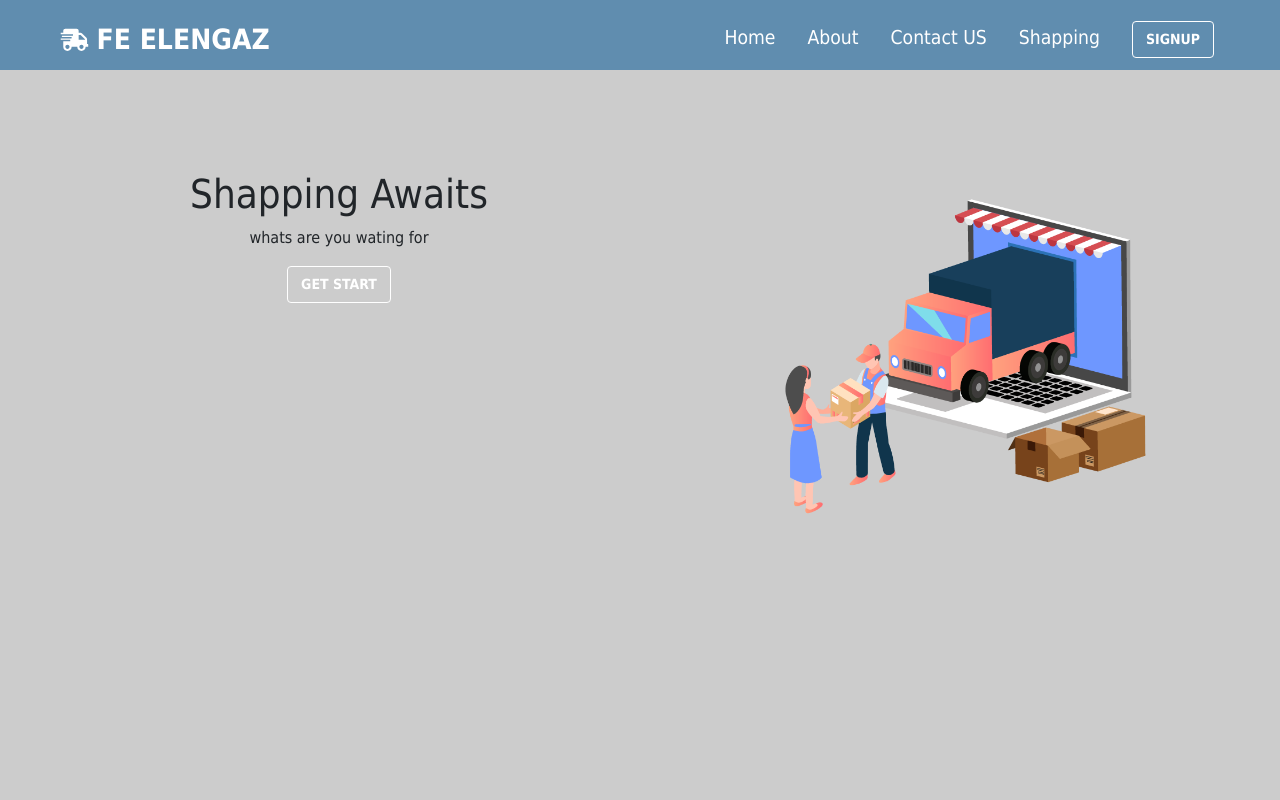
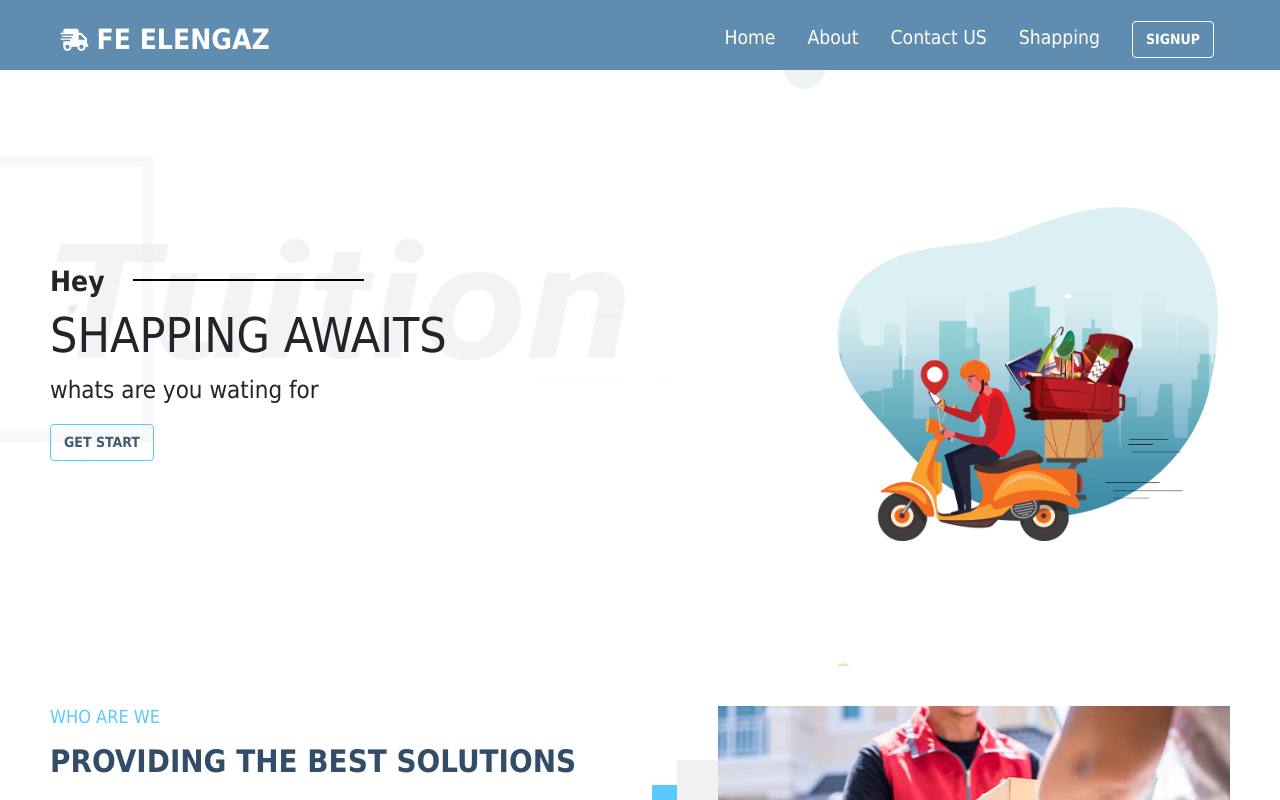
Before and after one commit to moossttafa/react-shipping-, a React (Create React App) app: page / in a window 1280 px wide. Shown: the top 800 px of the page. Built offline with nearby package versions, Linux system fonts and the light colour scheme.

Commit message:
finshed project react chipping

```diff
--- a/src/App.css
+++ b/src/App.css
@@ -148,6 +148,8 @@
   @media (max-width: 768px){
     .portfolio .item-box {
         margin-top: 20px;
+        padding-bottom: 10px;
+
     }
   }
   /*subscribe Component*/
--- a/src/Components/HeroSection.css
+++ b/src/Components/HeroSection.css
@@ -1,59 +1,46 @@
+.hero-section{
+    background: url(../img/home-banner.png) no-repeat 0% 50%;
+    padding: 125px 0px;
+}
 
-
-.hero-section{
-    height: 100vh;
-    width: 100%;
-    display: flex;
-    flex-direction: column;
-    justify-content: center;
-    align-items: center;
-    box-shadow: inset 0 0 0 1000px rgba(0 ,0, 0, 0.2);
-    object-fit: contain;
+.hero-section .info{
+    text-align: left;
+    padding-top: 35px
 }
-.hero-section .banner{
-    width: 100%;
-    height: 100%;
-    display: table;
-    position: relative;
+.hero-section .info h3{
+    padding-top: 35px;
+    font-weight: 700
 }
-.head-info{
-    display: table-cell;
-    vertical-align: middle;
-    min-height: 100%;
-    height: 90vh;
-}
-.hero-section .info{
+.hero-section .info h3::after{
+    content: "";
+    height: 2px;
+    width: 18vw;
+    background: #000;
+    display: inline-block;
+    margin-left: 5%;
+    transform: translateY(-10px);
  }
-.hero-section .cont-img {
-    height: 600px;
-    width: 90%;
+.hero-section .info h1{
+    font-size: 3rem;
  }
-.hero-section .cont-img img {
-    width: 100%;
-    height: 60%;
-     z-index: 1;
+ .hero-section .info p{
+    font-size: 1.5rem;
  }
-.hero-section > h1 {
-    color: #FFF;
-    font-size: 50px;
+ .hero-section .info .btn {
+    border: 1px solid #5ac9fe;
+    color: #5ac9fe
  }
-.hero-section > p{
-    margin-top: 8px;
-    color: #FFF;
-    font-size: 25px;
-    font-family: sans-serif;
-}
-@media screen and (max-width : 960px){
-    .hero-section > h1{
-        font-size: 25px;
+ .hero-section .cont-img img{
+    width: 70%;
+ }
+ @media (max-width: 768px){
+    .hero-section{
+         padding: 25px 0px;
     }
-    .hero-section > p{
-        font-size: 15px;
-     }
-}
-@media screen and (max-width : 768px){
-
-}
-@media screen and (max-width : 960px){
-
-}
+    .hero-section .cont-img img{
+        width: 100%;
+    }
+    .hero-section .info h1{
+        font-size: 2.5rem;
+    }
+ }
--- a/src/Components/HeroSection.js
+++ b/src/Components/HeroSection.js
@@ -1,26 +1,29 @@
 import React from "react";
 import "./HeroSection.css";
 import { Button } from "./Navbar/Button";
-import img from "../img/delivery.png";
+import {Link} from 'react-router-dom'
+import img from "../img/main_files/fast delivery service.png";
 function HeroSection() {
   return (
     <div className="hero-section">
       <div className="container">
-          <div className="banner display-table">
-          <div className="head-info table-cell text-center">
-        <div className="row">
-          <div className="col-md-6">
-              <div className="info">
-                <h1>Shapping Awaits</h1>
+           <div className="row">
+          <div className="col-md-6 ">
+            <div className="info">
+                <h3 className="title-text">Hey</h3>
+                <h1 className="title-text text-uppercase">Shapping Awaits</h1>
                 <p>whats are you wating for</p>
                 <Button
+                to="/about"
                 className="btns"
                 buttonStyle="btn--outline"
                 buttonSize="btn--large"
                 >
-                Get Start
+                  <Link style={{"color": "#425b73" , "text-decoration":" none"}} to="/shapping">
+                  Get Start
+                  </Link>
                 </Button>
-              </div>
+                </div>
           </div>
           <div className="col-md-6">
               <div className="cont-img">
@@ -30,8 +33,6 @@ function HeroSection() {
         </div>
         </div>
       </div>
-      </div>
-    </div>
   );
 }
 
```
Also changed, not shown: src/img/banner-image.png (added), src/img/home-banner.png (added).
